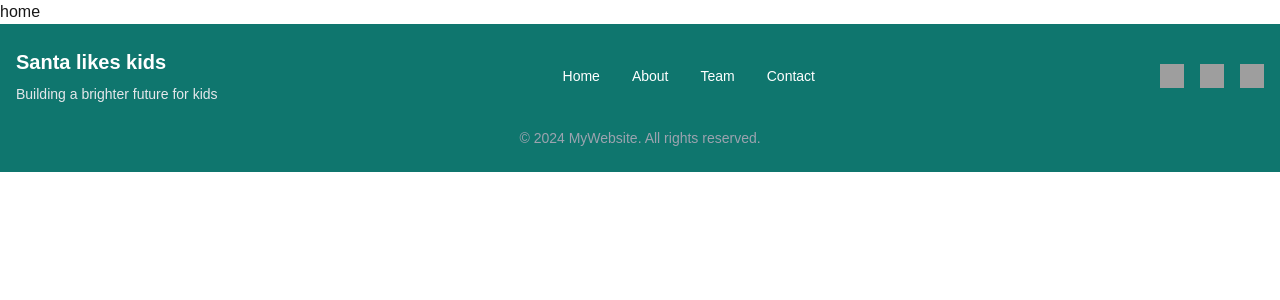
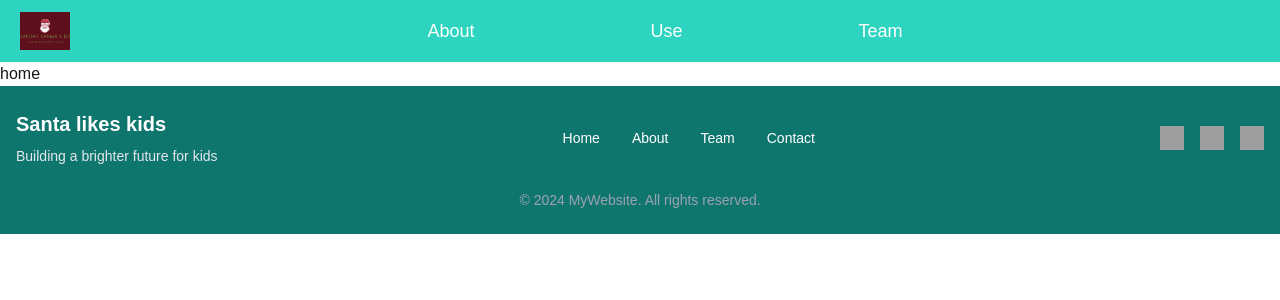
Before and after one commit to DanielG6205/QuHacks, a Next.js app: page / in a window 1280 px wide. Shown: the top 300 px of the page. Built offline with nearby package versions, Linux system fonts and the light colour scheme; grey boxes are pictures that could not be loaded.

Commit message:
navbar bruh

```diff
--- a/app/components/Navbar.tsx
+++ b/app/components/Navbar.tsx
@@ -1,6 +1,35 @@
+"use client";
+
+import React from "react";
+import Link from "next/link";
+import Image from "next/image";
+import AuthButton from "./AuthButton";
+
 const Navbar = () => {
-    return (<>
-        </>);
-    };
+  return (
+    <header className="px-5 py-3 bg-teal-400 shadow-sm font-work-sans">
+      <nav className="flex items-center">
+        <Link href="/">
+          <Image src="/logo.png" alt="logo" width={50} height={5} />
+        </Link>
 
-  export default Navbar;
+        <div className="flex-1 flex justify-center items-center gap-44 text-lg">
+          <Link href="/about" className="text-white hover:text-gray-200">
+            About
+          </Link>
+          <Link href="/use" className="text-white hover:text-gray-200">
+            Use
+          </Link>
+          <Link href="/team" className="text-white hover:text-gray-200">
+            Team
+          </Link>
+
+        </div>
+
+        <AuthButton />
+      </nav>
+    </header>
+  );
+};
+
+export default Navbar;
```
Also changed, not shown: app/(root)/about/page.jsx (deleted), app/(root)/about/page.tsx (added).
